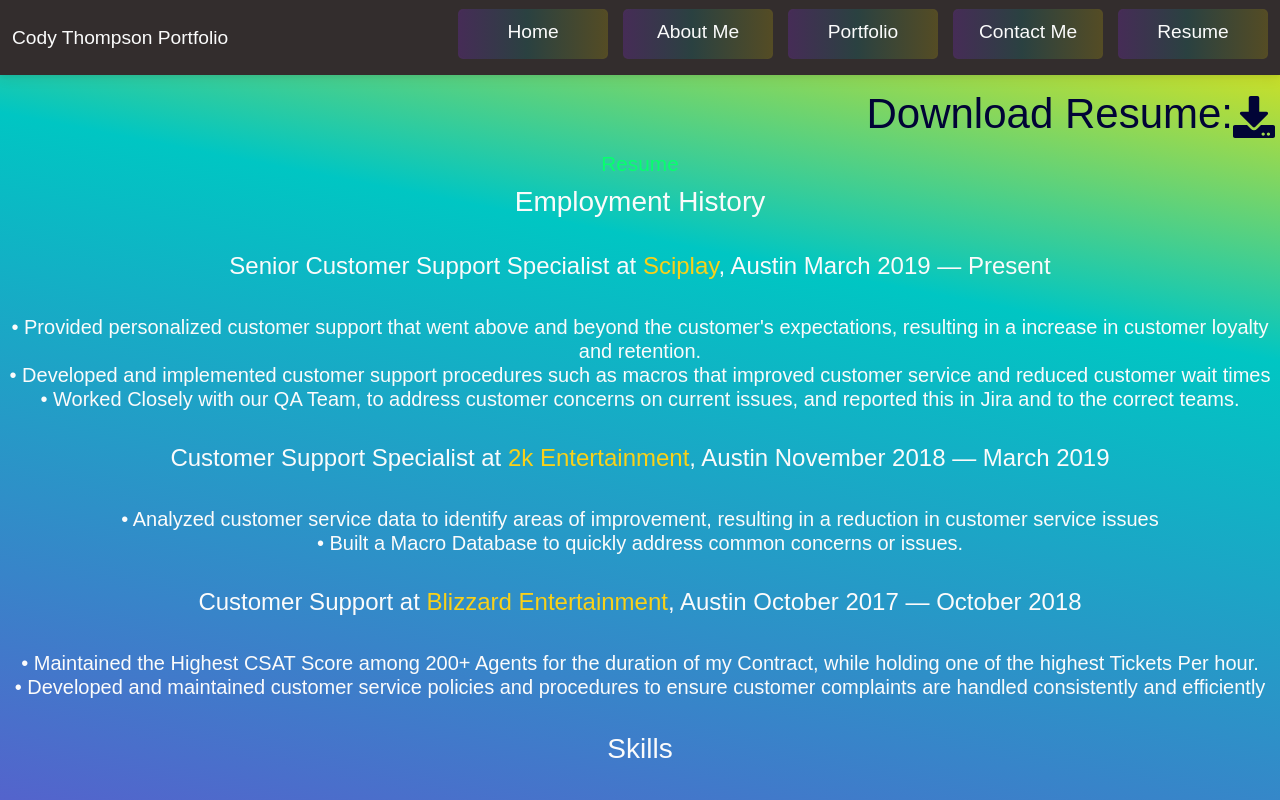
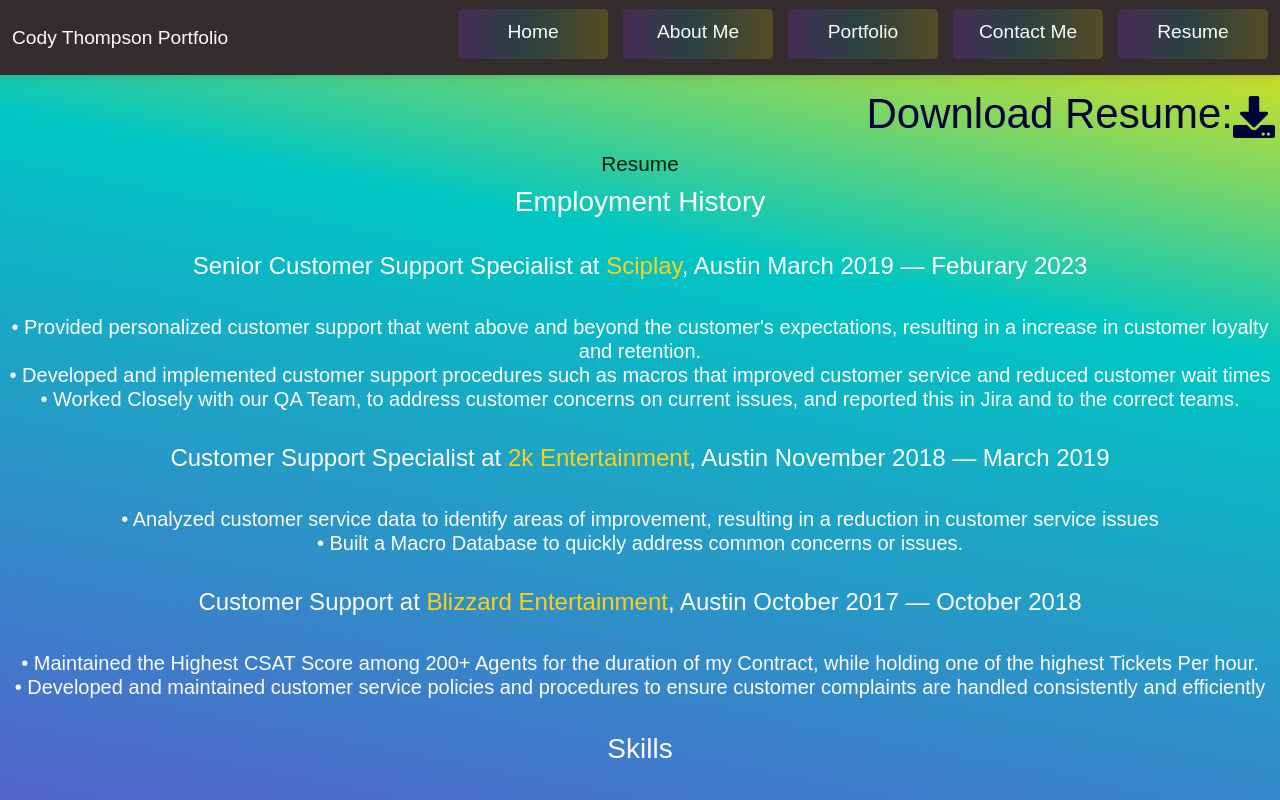
Before and after one commit to codyleight/ReactResume, a React (Vite) app: page /Resume in a window 1280 px wide. Shown: the top 800 px of the page. Built offline with nearby package versions, Linux system fonts and the light colour scheme.

Commit message:
Updated some text and added new resume

```diff
--- a/src/index.css
+++ b/src/index.css
@@ -112,7 +112,7 @@
 
 h2{
   font-size:  1.3rem;
-  color: #07ff6e;
+  color: #01200e;
 }
 
 span{
--- a/src/pages/ResumePage.jsx
+++ b/src/pages/ResumePage.jsx
@@ -27,7 +27,7 @@
       <h3>Employment History</h3>
       <br></br>
       <h4>Senior Customer Support Specialist at <span>Sciplay</span>, Austin
-March 2019 — Present</h4>
+March 2019 — Feburary 2023</h4>
 <br></br>
 <h5>• Provided personalized customer support that went above and
 beyond the customer's expectations, resulting in a increase in
```
Also changed, not shown: 1 other file (tests, documents, lock files or other folders).
